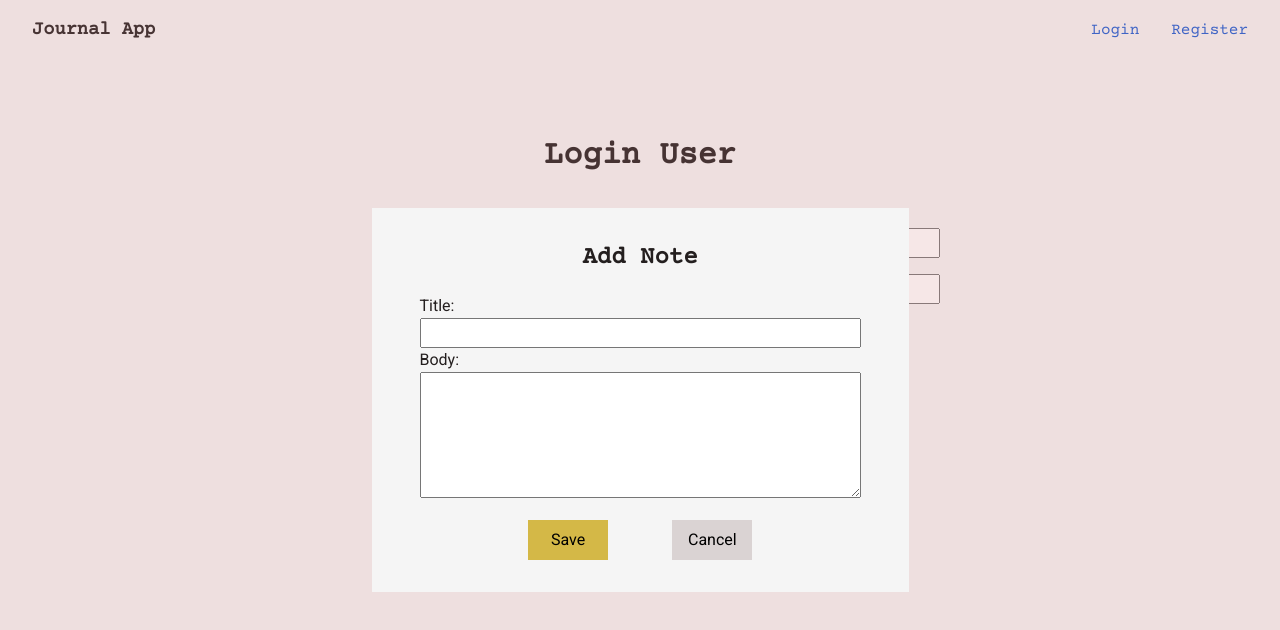
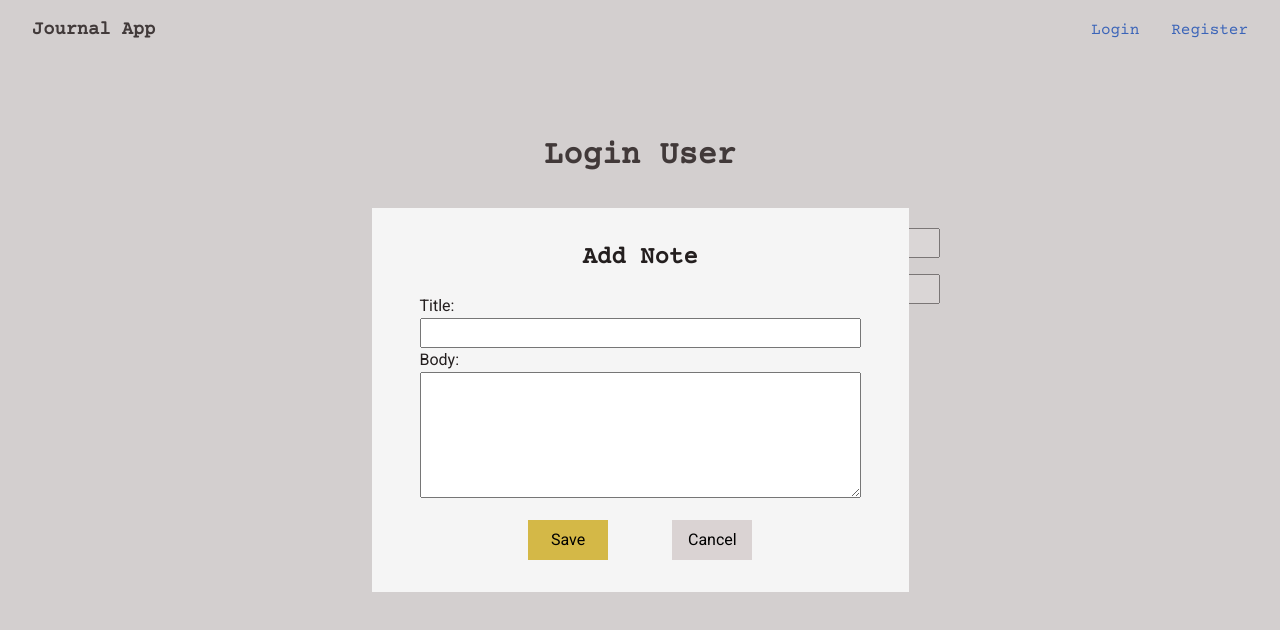
Before and after one commit to GuRuGuMaWaRu/journal-app, a React (Create React App) app in the folder client/: page /login in a window 1280 px wide. Shown: the top 630 px of the page. Built offline with nearby package versions, Linux system fonts and the light colour scheme.

Commit message:
Client --- update modal overlay bg-color

```diff
--- a/client/src/index.css
+++ b/client/src/index.css
@@ -12,7 +12,7 @@
   --color-form-alert: rgb(235, 64, 34);
   --color-cancel-btn-bg: rgb(218, 211, 211);
   --color-cancel-btn-bg-hover: rgb(139, 132, 132);
-  --color-modal-overlay: rgba(209, 134, 134, 0.2);
+  --color-modal-overlay: rgba(133, 119, 119, 0.3);
 
   --color-cool: rgb(189, 59, 59);
 }
```
